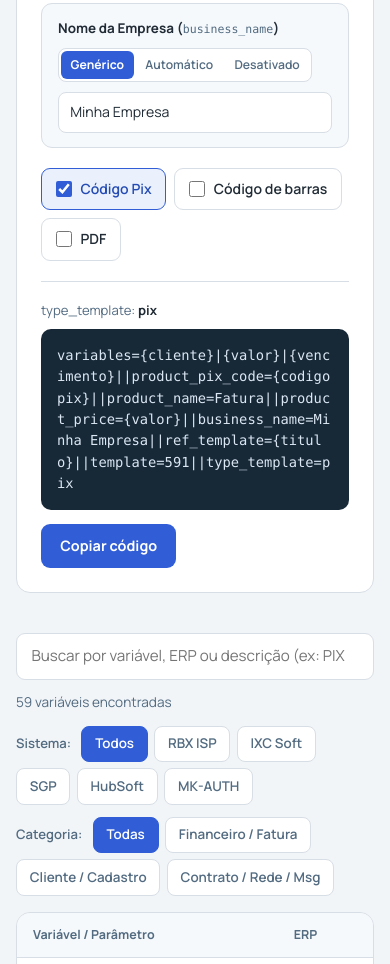
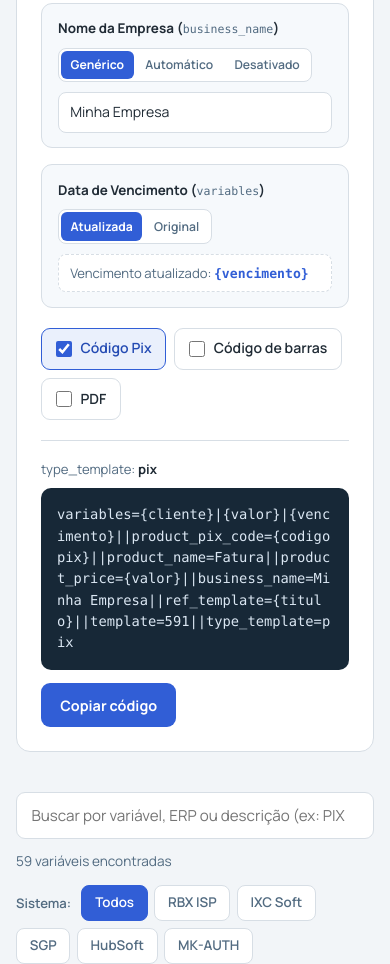
Before and after one commit to marcosilvat/marcosilvat.github.io, a plain HTML site: page index.html in a window 390 px wide. Shown: the part 2244-3208 px from the top of the page. Drawn offline with Linux system fonts and the light colour scheme.

Commit message:
feat: adicionar seletor de data de vencimento original/atualizada no gerador

```diff
--- a/index.html
+++ b/index.html
@@ -573,6 +573,18 @@
             <input type="text" id="inp-biz-name" value="Minha Empresa" placeholder="ex.: Ultra Core Telecom">
             <div class="opt-status" id="status-biz-name" hidden></div>
           </div>
+
+          <!-- Data de Vencimento -->
+          <div class="opt-field-card" id="card-due-date">
+            <div class="opt-field-header">
+              <span class="opt-field-title">Data de Vencimento (<code>variables</code>)</span>
+              <div class="mode-pills" role="group" aria-label="Opções de Data de Vencimento">
+                <button type="button" class="mode-pill due-pill active" data-due="updated">Atualizada</button>
+                <button type="button" class="mode-pill due-pill" data-due="original">Original</button>
+              </div>
+            </div>
+            <div class="opt-status" id="status-due-date"></div>
+          </div>
         </div>
 
         <div class="toggles-row">
@@ -690,7 +702,9 @@
         ref: "|DOCUMENTO_NUMERO|",
         pdf: "|LINK_BOLETO|",
         autoProd: "|PLANO|",
-        autoBiz: "|EMPRESA|"
+        autoBiz: "|EMPRESA|",
+        dueUpdated: "|DOCUMENTO_VENCIMENTO|",
+        dueOriginal: "|DOCUMENTO_DATA_VENCIMENTO|"
       },
       ixc: {
         vars: "#cliente_nome#, #areceber_data_vencimento#",
@@ -700,7 +714,9 @@
         ref: "#areceber_id#",
         pdf: "#link_gateway#",
         autoProd: "#contrato_plano#",
-        autoBiz: "#empresa#"
+        autoBiz: "#empresa#",
+        dueUpdated: "#areceber_data_vencimento#",
+        dueOriginal: null
       },
       sgp: {
         vars: "{cliente}, {valor}, {vencimento}",
@@ -710,7 +726,9 @@
         ref: "{titulo}",
         pdf: "{link}",
         autoProd: null,
-        autoBiz: "{provedor}"
+        autoBiz: "{provedor}",
+        dueUpdated: "{vencimento}",
+        dueOriginal: "{vencimento_original}"
       },
       hubsoft: {
         vars: "[[nome]], [[data_vencimento]]",
@@ -720,7 +738,9 @@
         ref: "[[numero_fatura]]",
         pdf: "[[link_fatura]]",
         autoProd: null,
-        autoBiz: null
+        autoBiz: null,
+        dueUpdated: "[[data_vencimento]]",
+        dueOriginal: null
       },
       mkauth: {
         vars: "%nomecliente%, %valortitulo%, %vencimento%",
@@ -731,7 +751,9 @@
         // MK-AUTH não tem variável de link: o endereço do boleto é montado com o domínio do provedor
         pdf: "https://SEU-PROVEDOR/boleto/boleto.hhvm?titulo=%numerotitulo%&contrato=%logincliente%",
         autoProd: "%planodeacesso%",
-        autoBiz: "%provedornome%"
+        autoBiz: "%provedornome%",
+        dueUpdated: "%vencimento%",
+        dueOriginal: null
       }
     };
 
@@ -915,8 +937,11 @@
     const inpBizName = document.getElementById("inp-biz-name");
     const statusProdName = document.getElementById("status-prod-name");
     const statusBizName = document.getElementById("status-biz-name");
-    const modePills = document.querySelectorAll(".mode-pill");
+    const statusDueDate = document.getElementById("status-due-date");
+    const modePills = document.querySelectorAll(".mode-pill[data-field]");
+    const duePills = document.querySelectorAll(".due-pill");
     const optModes = { prod: "generic", biz: "generic" };
+    let dueMode = "updated";
     const inpTplId = document.getElementById("inp-tpl-id");
     const chkBarcode = document.getElementById("chk-barcode");
     const chkPix = document.getElementById("chk-pix");
@@ -966,6 +991,46 @@
       return { include: true, value: input.value.trim(), status: "", warn: false };
     }
 
+    function applyDueDateToVars() {
+      const p = erpPresets[erpPresetSelect.value] || {};
+      if (!p.dueUpdated) return;
+      const targetVar = (dueMode === "original" && p.dueOriginal) ? p.dueOriginal : p.dueUpdated;
+      const vars = inpVars.value.split(",").map(s => s.trim()).filter(Boolean);
+      const updatedVars = vars.map(v => (v === p.dueUpdated || (p.dueOriginal && v === p.dueOriginal)) ? targetVar : v);
+      inpVars.value = updatedVars.join(", ");
+    }
+
+    function refreshDueCard() {
+      const p = erpPresets[erpPresetSelect.value] || {};
+      if (!p.dueUpdated) {
+        statusDueDate.innerHTML = "Sistema manual/personalizado: informe a variável de vencimento em <strong>Variáveis do Corpo</strong>";
+        statusDueDate.classList.add("is-warn");
+        return;
+      }
+      if (dueMode === "original") {
+        if (p.dueOriginal) {
+          statusDueDate.innerHTML = `Vencimento original: <strong>${p.dueOriginal}</strong>`;
+          statusDueDate.classList.remove("is-warn");
+        } else {
+          statusDueDate.innerHTML = `Este ERP usa apenas vencimento padrão: <strong>${p.dueUpdated}</strong>`;
+          statusDueDate.classList.add("is-warn");
+        }
+      } else {
+        statusDueDate.innerHTML = `Vencimento atualizado: <strong>${p.dueUpdated}</strong>`;
+        statusDueDate.classList.remove("is-warn");
+      }
+    }
+
+    duePills.forEach(btn => {
+      btn.addEventListener("click", () => {
+        dueMode = btn.getAttribute("data-due");
+        duePills.forEach(b => b.classList.toggle("active", b === btn));
+        applyDueDateToVars();
+        refreshDueCard();
+        updateGenerator();
+      });
+    });
+
     function refreshOptionalCards() {
       [["prod", inpProdName, statusProdName], ["biz", inpBizName, statusBizName]].forEach(([field, input, statusEl]) => {
         const mode = optModes[field];
@@ -977,6 +1042,7 @@
           statusEl.classList.toggle("is-warn", res.warn);
         }
       });
+      refreshDueCard();
     }
 
     modePills.forEach(btn => {
@@ -1024,6 +1090,7 @@
       btnDelSys.hidden = !isCustom;
       inpSysName.value = isCustom ? erpKey.slice(7) : "";
       if (chkPdf.checked) addPdfLinkToVars();
+      applyDueDateToVars();
       refreshOptionalCards();
       updateGenerator();
     }
```
